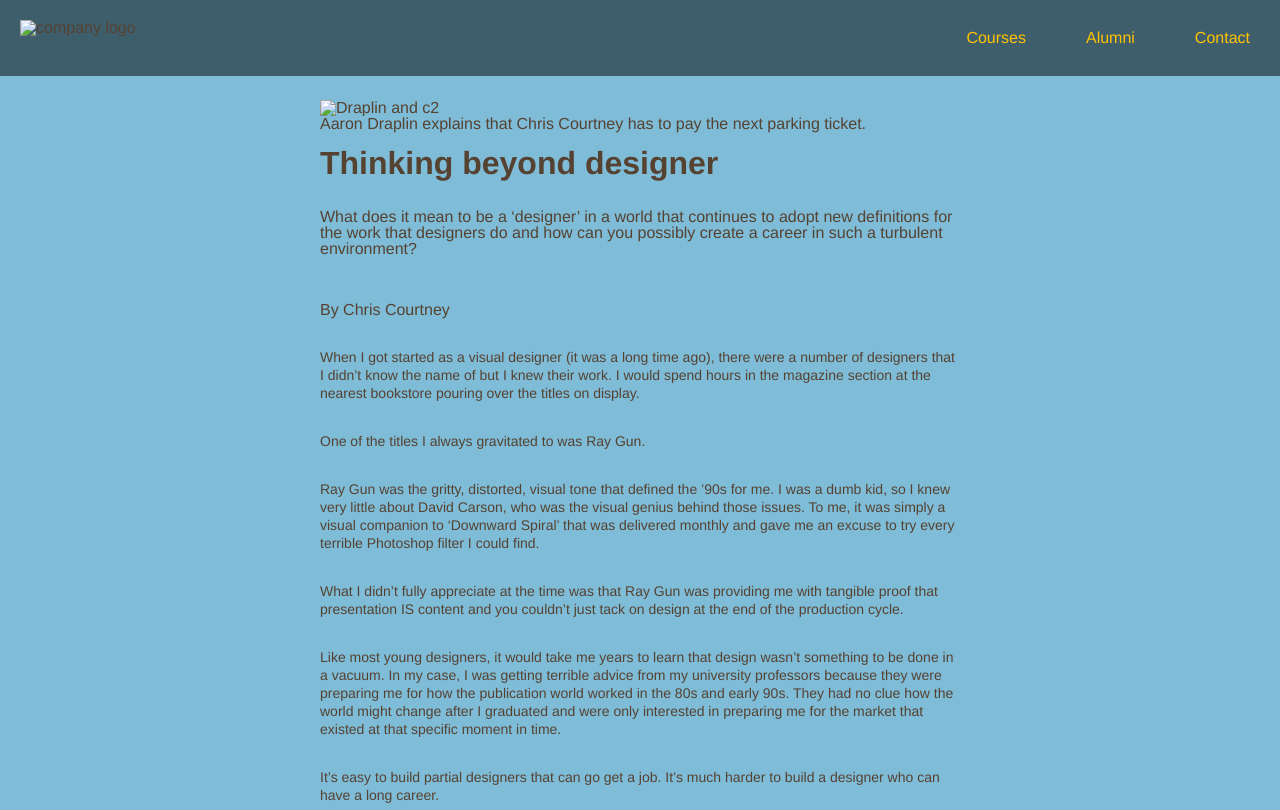
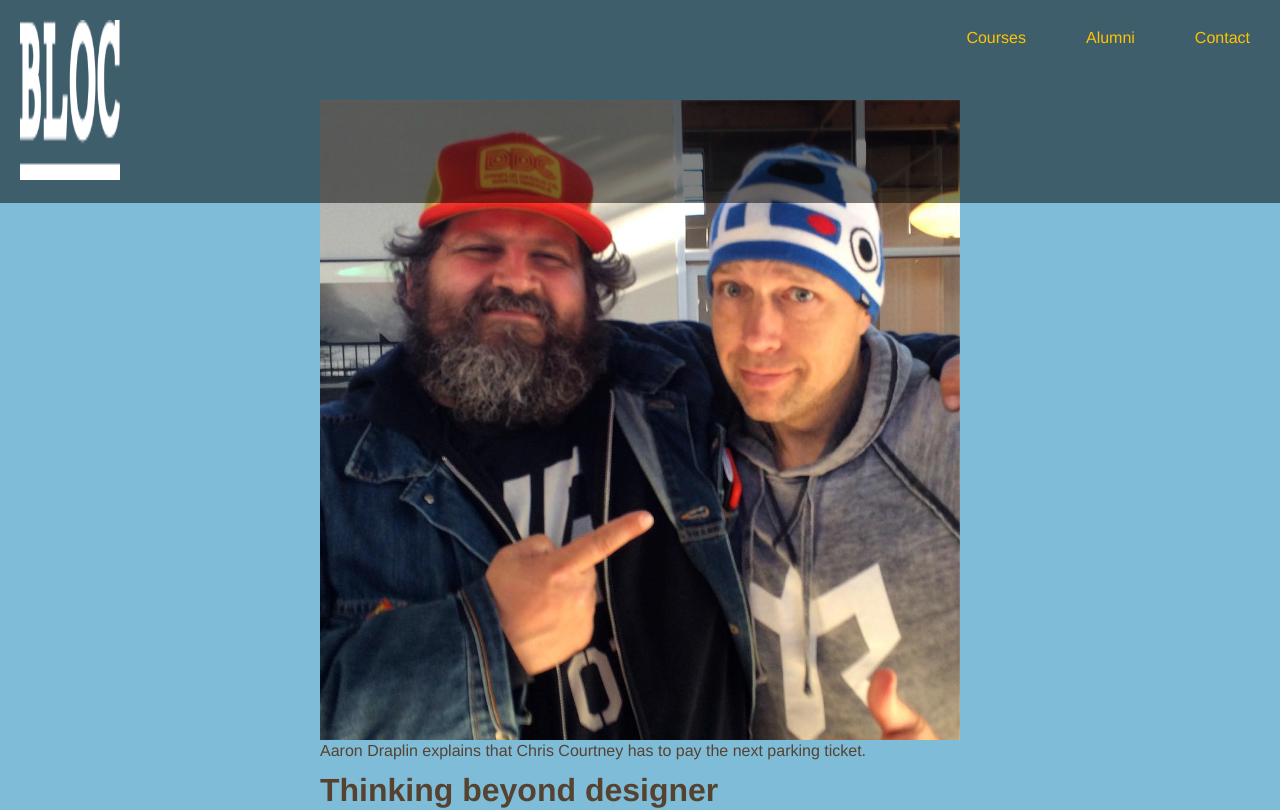
Before and after one commit to karin-carlson/css-exercise-2, a plain HTML site: page index.html in a window 1280 px wide. Shown: the top 810 px of the page. Drawn offline with Linux system fonts and the light colour scheme.

Commit message:
Add files via upload
updated code so images should work

```diff
--- a/index.html
+++ b/index.html
@@ -9,7 +9,7 @@
   <body>
     <nav>
       <div class="left">
-        <img src=images/"bloc-logo.png" class="logo" alt="company logo">
+      <img src="images/bloc-logo.png" class="logo" alt="company logo">
       </div>
       <ul class="right">
         <li><a href="#">Contact</a></li>
@@ -20,7 +20,7 @@
     <article class="container">
       <header>
         <figure>
-          <img src="instagram-pic.jpg" class="medium-pic" alt="Draplin and c2">
+          <img src="images/instagram-pic.jpg" class="large-pic" alt="Draplin and c2">
           <figcaption>Aaron Draplin explains that Chris Courtney has to pay the next parking ticket.</figcaption>
         </figure>
         <h1>Thinking beyond designer</h1>
```
